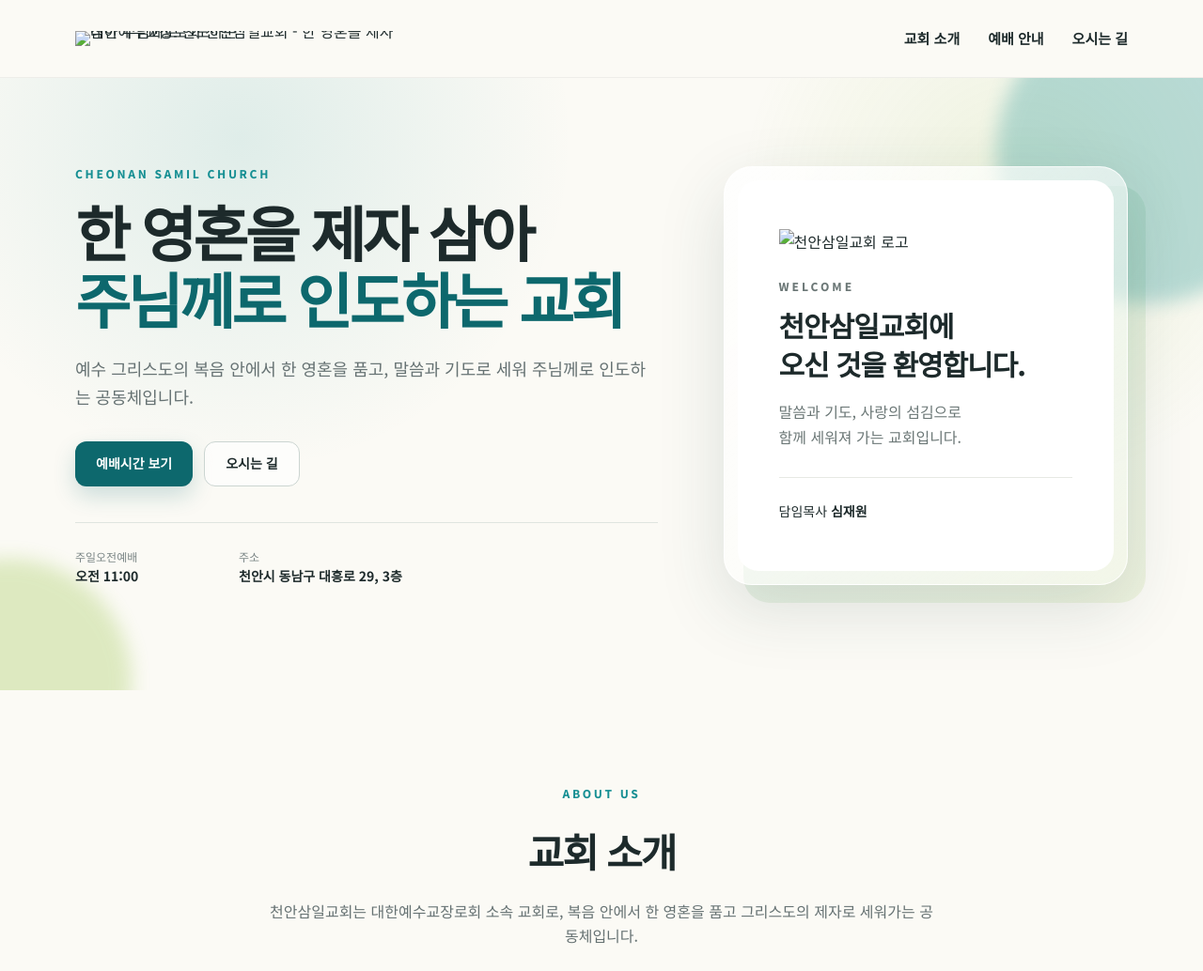
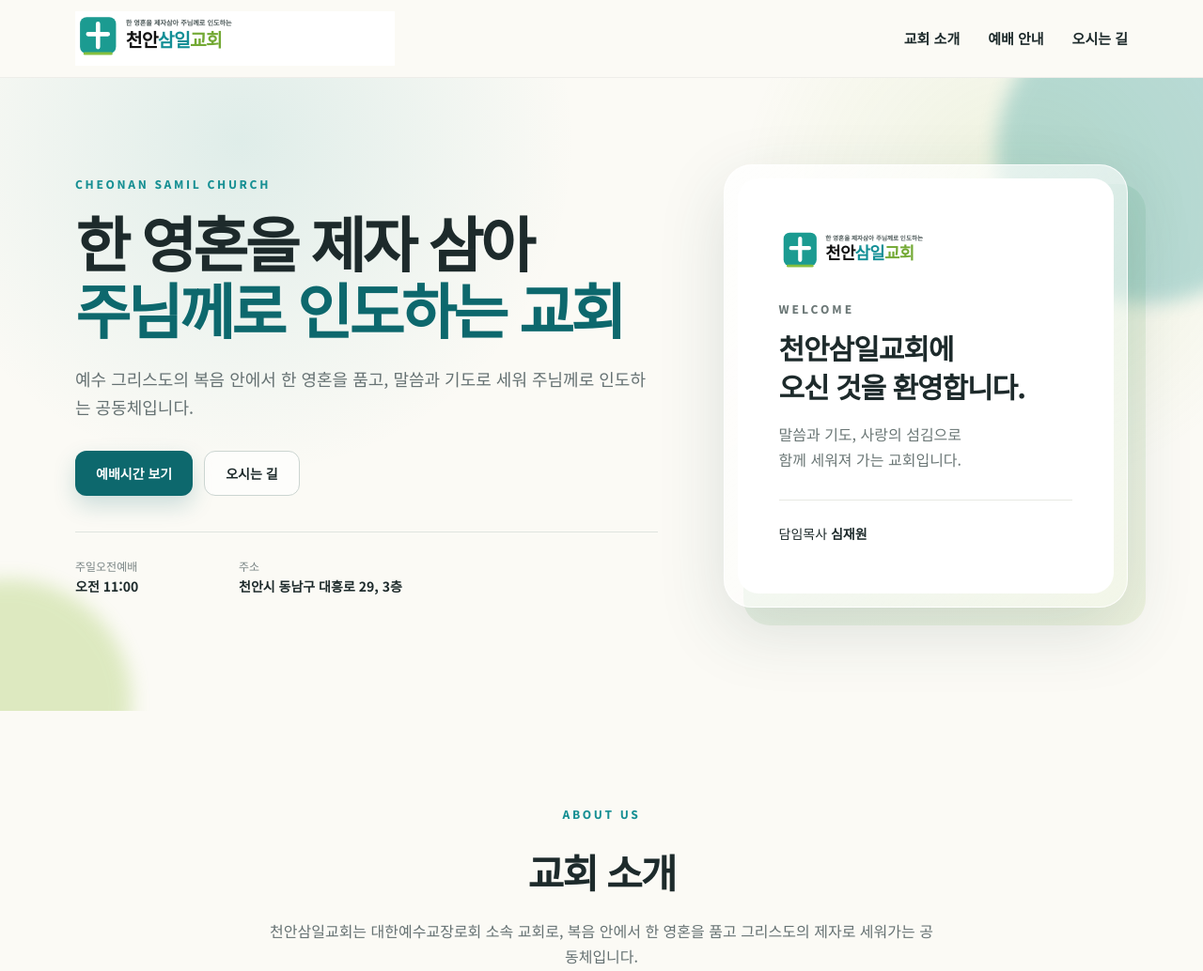
Before and after one commit to sjw801024-art/cheonan-samil, a website: page index.html in a window 1280 px wide. Shown: the top 1034 px of the page at 94% size. Drawn offline with Linux system fonts and the light colour scheme.

Commit message:
Use GitHub-compatible church assets

```diff
--- a/index.html
+++ b/index.html
@@ -14,7 +14,7 @@
   <header class="site-header">
     <div class="container nav-wrap">
       <a class="brand brand-image" href="#home" aria-label="천안삼일교회 홈">
-        <img src="/assets/church-logo.png" alt="대한예수교장로회 천안삼일교회 - 한 영혼을 제자삼아 주님께로 인도하는" />
+        <img src="/assets/church-logo.svg" alt="대한예수교장로회 천안삼일교회 - 한 영혼을 제자삼아 주님께로 인도하는" />
       </a>
       <button class="menu-btn" type="button" aria-label="메뉴 열기" aria-expanded="false">☰</button>
       <nav class="nav" aria-label="주요 메뉴">
@@ -45,7 +45,7 @@
         </div>
         <div class="hero-card" aria-label="교회 환영 카드">
           <div class="hero-card-inner">
-            <img class="hero-logo" src="/assets/church-logo.png" alt="천안삼일교회 로고" />
+            <img class="hero-logo" src="/assets/church-logo.svg" alt="천안삼일교회 로고" />
             <p class="welcome">WELCOME</p>
             <h2>천안삼일교회에<br>오신 것을 환영합니다.</h2>
             <p>말씀과 기도, 사랑의 섬김으로<br>함께 세워져 가는 교회입니다.</p>
@@ -97,7 +97,7 @@
         </div>
         <div class="location-grid actual-map-layout">
           <figure class="actual-map-card">
-            <img src="/assets/church-map.jpg" alt="천안삼일교회 오시는 길 약도" />
+            <img src="/assets/church-map.svg" alt="천안삼일교회 오시는 길 약도" />
             <figcaption>구성동 · 공영주차장 옆 · 대흥로 29, 3층</figcaption>
           </figure>
           <div class="location-info">
@@ -122,7 +122,7 @@
 
   <footer>
     <div class="container footer-wrap">
-      <div class="footer-logo-wrap"><img src="/assets/church-logo.png" alt="천안삼일교회" /></div>
+      <div class="footer-logo-wrap"><img src="/assets/church-logo.svg" alt="천안삼일교회" /></div>
       <div class="footer-copy">
         <p>충남 천안시 동남구 대흥로 29, 3층 · 담임목사 심재원 · 010-9314-8625</p>
         <small>© 2026 Cheonan Samil Church. All rights reserved.</small>
```
